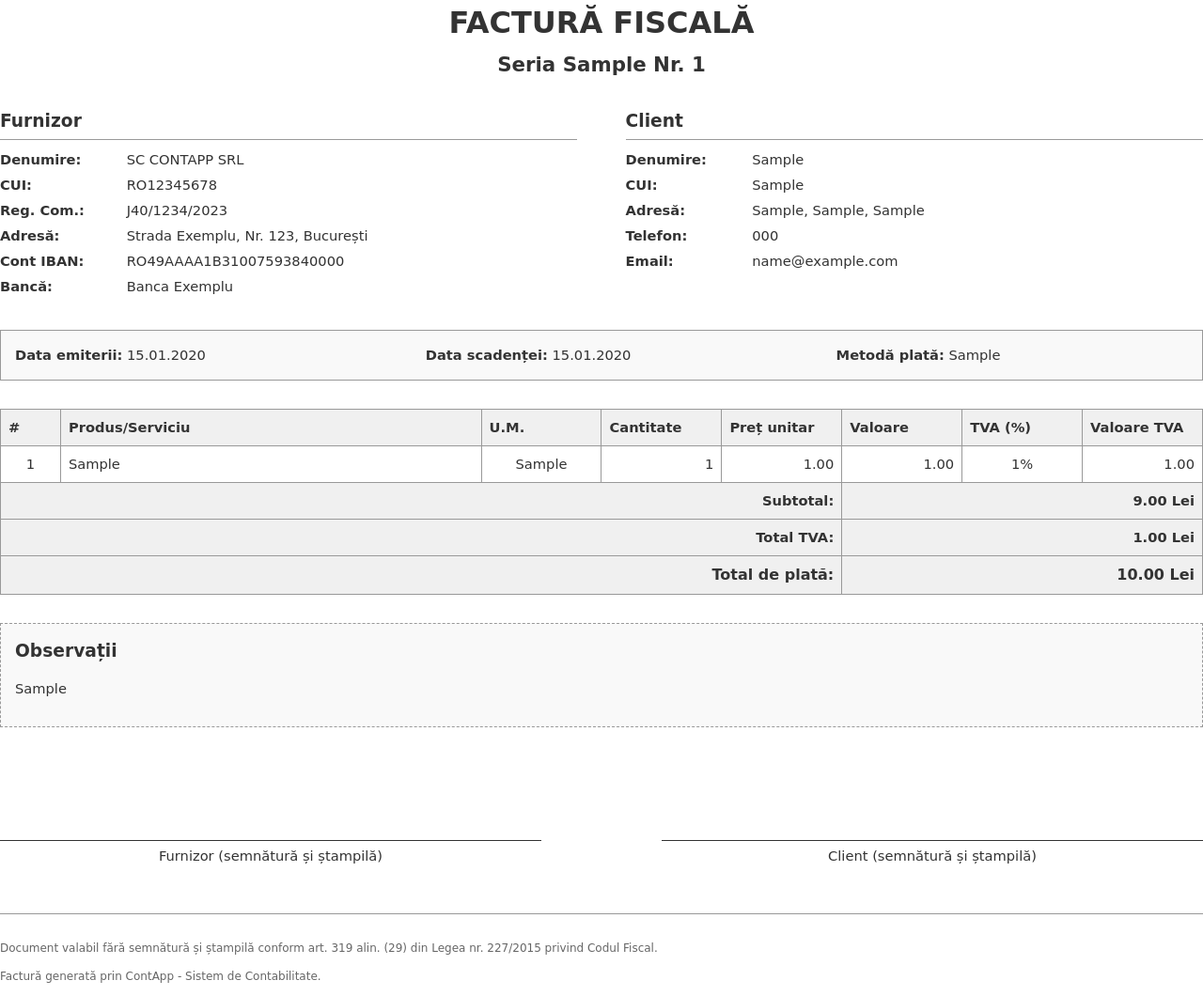
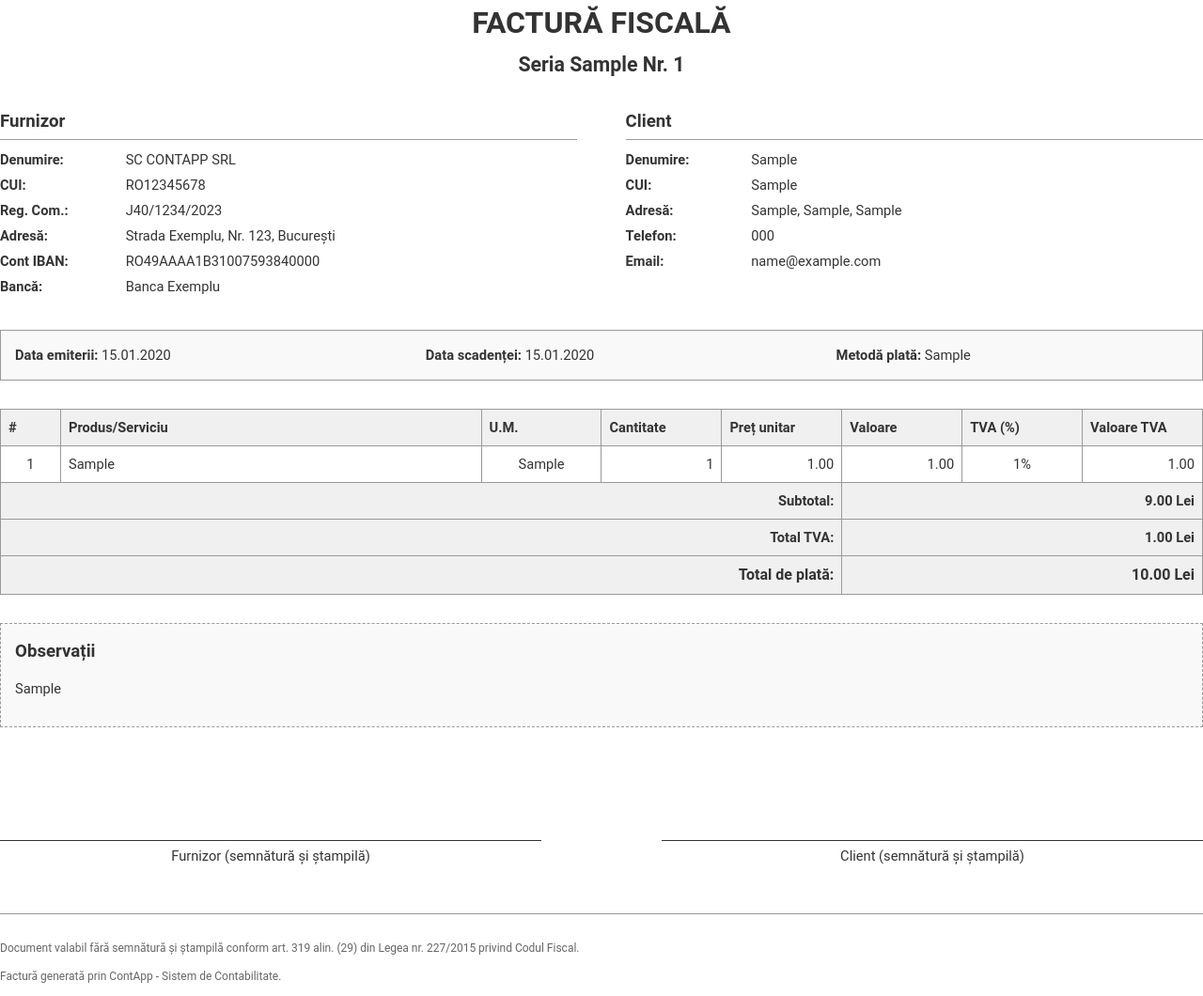
Before and after one commit to netforge-ro/contapp, a Flask app: template templates/facturi/pdf_template.html in a window 1280 px wide. Shown: the whole page at 94% size. Run offline with Flask 3, Linux system fonts and the light colour scheme; the template is opened without the code that fills it: values that come from a table or form of the project are taken from there, others are empty; tables that the repository leaves empty hold one stand-in row (values such as "Sample post"); some web fonts are replaced.

Commit message:
Switch to Roboto font for invoice PDF and printing

```diff
--- a/templates/facturi/pdf_template.html
+++ b/templates/facturi/pdf_template.html
@@ -10,22 +10,10 @@
             margin: 2cm;
         }
 
-        @font-face {
-            font-family: 'DejaVu Sans';
-            src: url('https://cdnjs.cloudflare.com/ajax/libs/dejavu-fonts/2.37/DejaVuSans.ttf') format('truetype');
-            font-weight: normal;
-            font-style: normal;
-        }
-
-        @font-face {
-            font-family: 'DejaVu Sans';
-            src: url('https://cdnjs.cloudflare.com/ajax/libs/dejavu-fonts/2.37/DejaVuSans-Bold.ttf') format('truetype');
-            font-weight: bold;
-            font-style: normal;
-        }
+        /* Font is loaded through Python code in the PDF generation function */
 
         body {
-            font-family: 'DejaVu Sans', 'Noto Sans', Arial, sans-serif;
+            font-family: 'Roboto', Arial, sans-serif;
             font-size: 11pt;
             line-height: 1.5;
             color: #333;
```
Also changed, not shown: app/routes/facturi.py (+7 -1 lines), templates/facturi/vezi.html (+3 -10 lines), static/font/Roboto-VariableFont.ttf (added).
